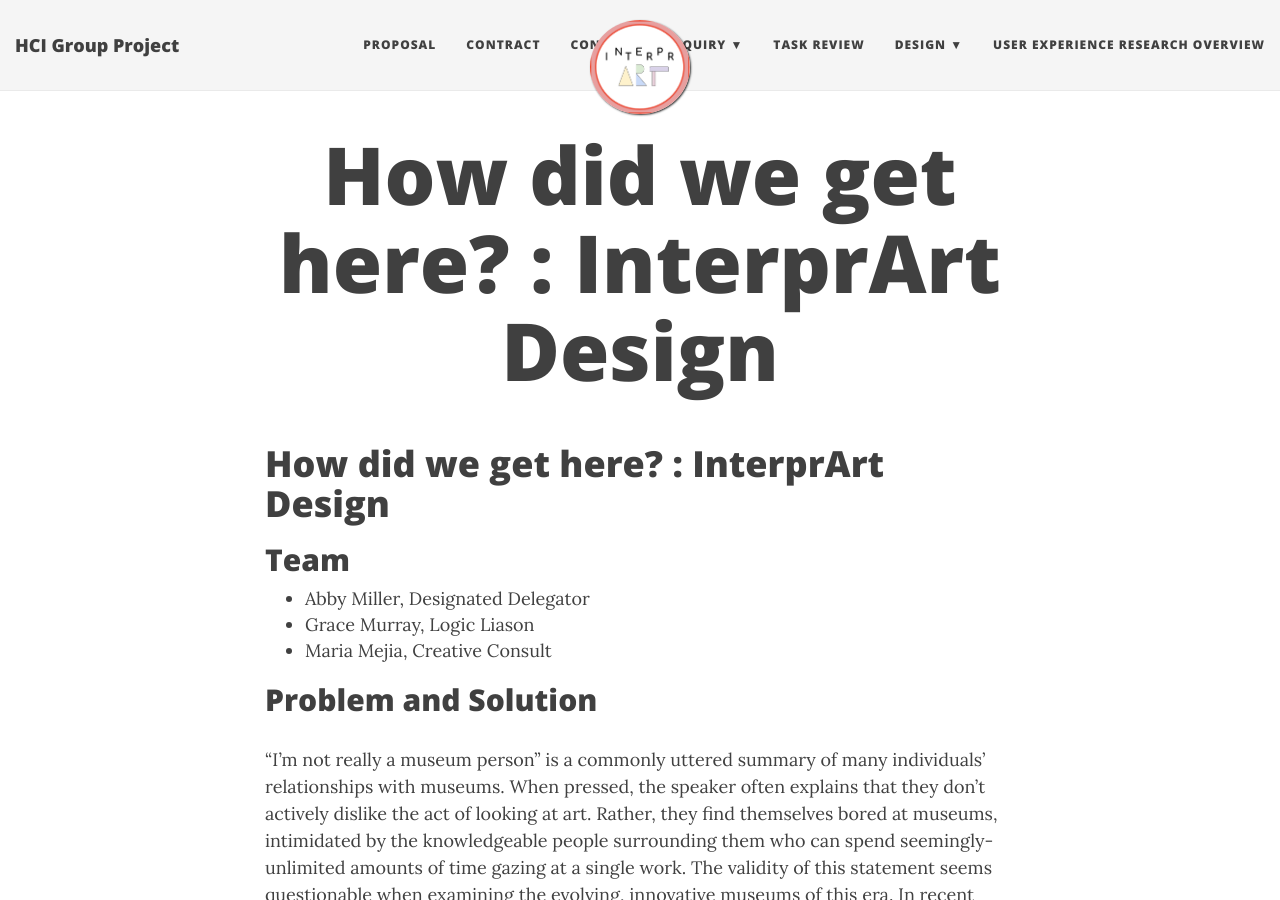
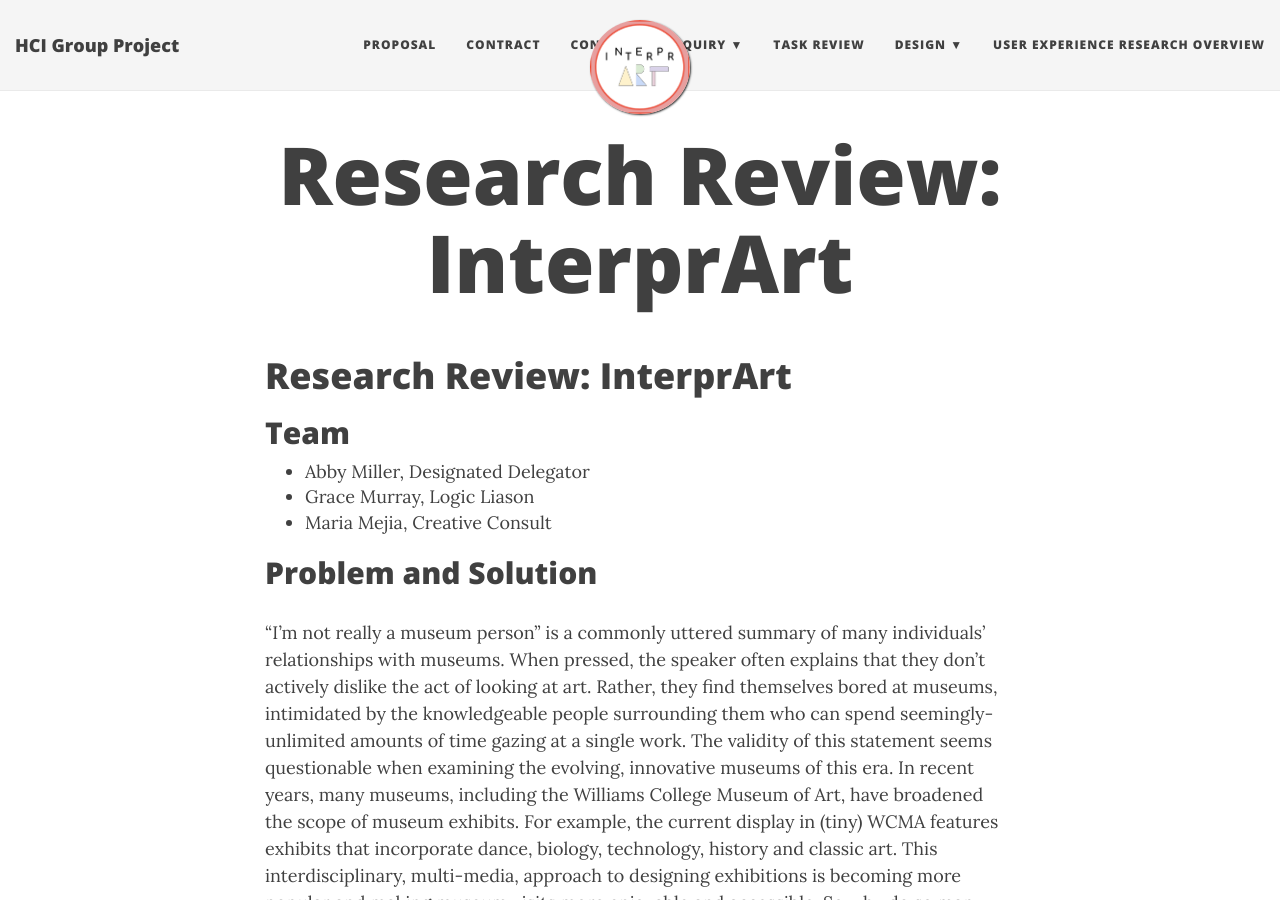
Before and after one commit to mc-mejia/HCIGroupProject, a Jekyll site: the page built from uxResearchOverview.md, in a window 1280 px wide and 900 px high. Built offline with Jekyll 4.4.1, drawn with Linux system fonts in a browser that asks for light colours; nearby versions of some CDN libraries; our own code applies the rules of GitHub Pages for plain Markdown files.

Commit message:
Update uxResearchOverview.md

```diff
--- a/uxResearchOverview.md
+++ b/uxResearchOverview.md
@@ -1,4 +1,4 @@
-# How did we get here? : InterprArt Design
+# Research Review: InterprArt
 
 
 ## Team
```
